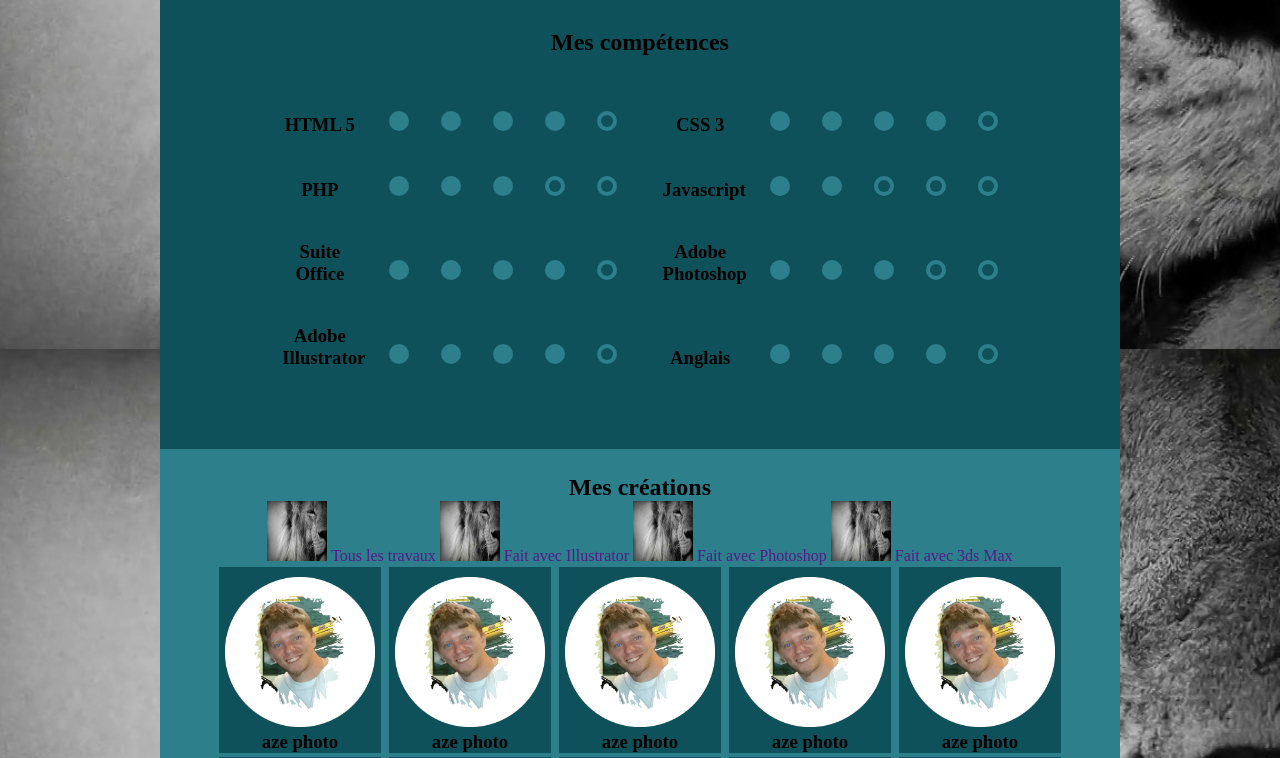
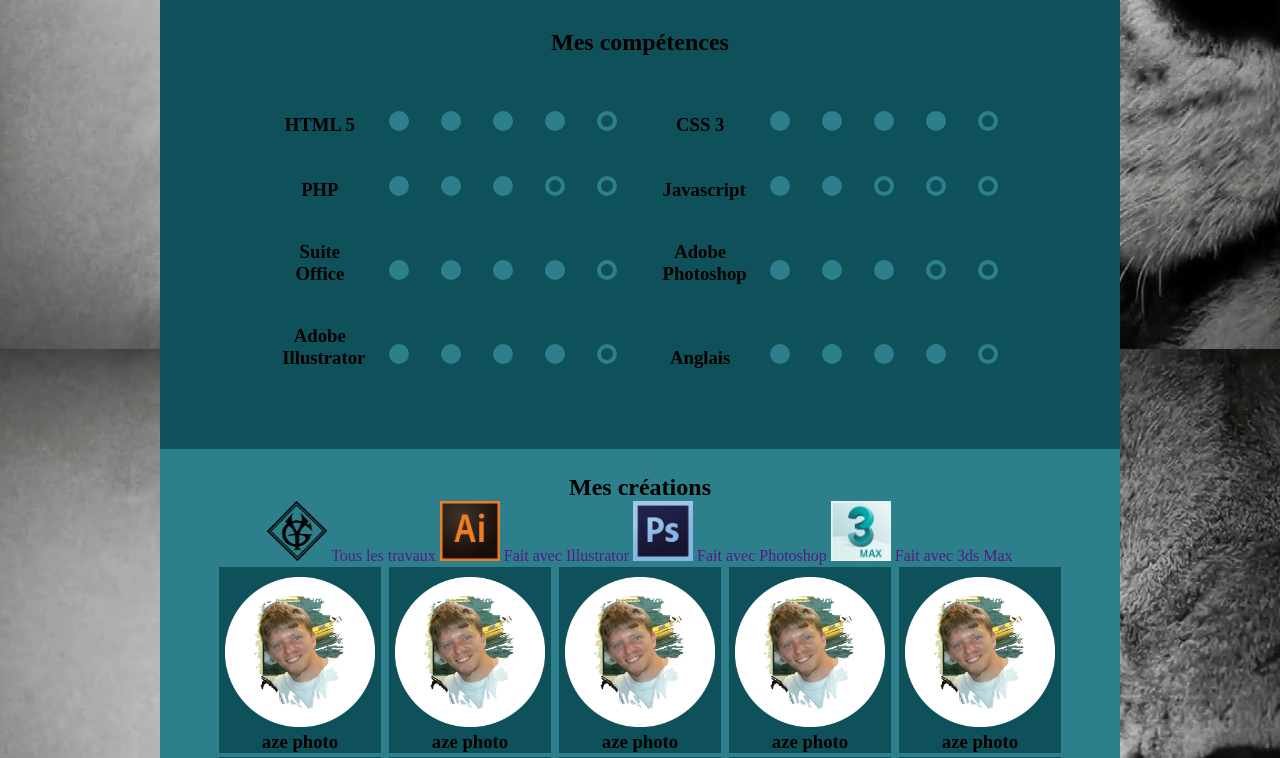
Before and after one commit to YoanGarcia/Porfolio, a PHP site: page / in a window 1280 px wide. Shown: the part 1251-2009 px from the top of the page. Run offline with PHP 8.4, Linux system fonts and the light colour scheme; data comes from the database, SQL or seed files in the repository.

Commit message:
aez
ajout des bonne images por les bouttons

```diff
--- a/index.php
+++ b/index.php
@@ -81,13 +81,13 @@
 			<h1>Mes créations</h1>
 
 			<section id="select_creations">
-				<img src="IMG/lion.jpg" width=60 height=60>
+				<img src="IMG/MonLogoNoir.png" width=60 height=60>
 				<a id="all_creations" href="">Tous les travaux</a>
-				<img src="IMG/lion.jpg" width=60 height=60>
+				<img src="IMG/Ai.png" width=60 height=60>
 				<a id="illu_creations" href="">Fait avec Illustrator</a>
-				<img src="IMG/lion.jpg" width=60 height=60>
+				<img src="IMG/Ps.png" width=60 height=60>
 				<a id="photo_creations" href="">Fait avec Photoshop</a>
-				<img src="IMG/lion.jpg" width=60 height=60>
+				<img src="IMG/3dsMax.jpg" width=60 height=60>
 				<a id="creations_3ds" href="">Fait avec 3ds Max</a>
 			</section>
 
```
